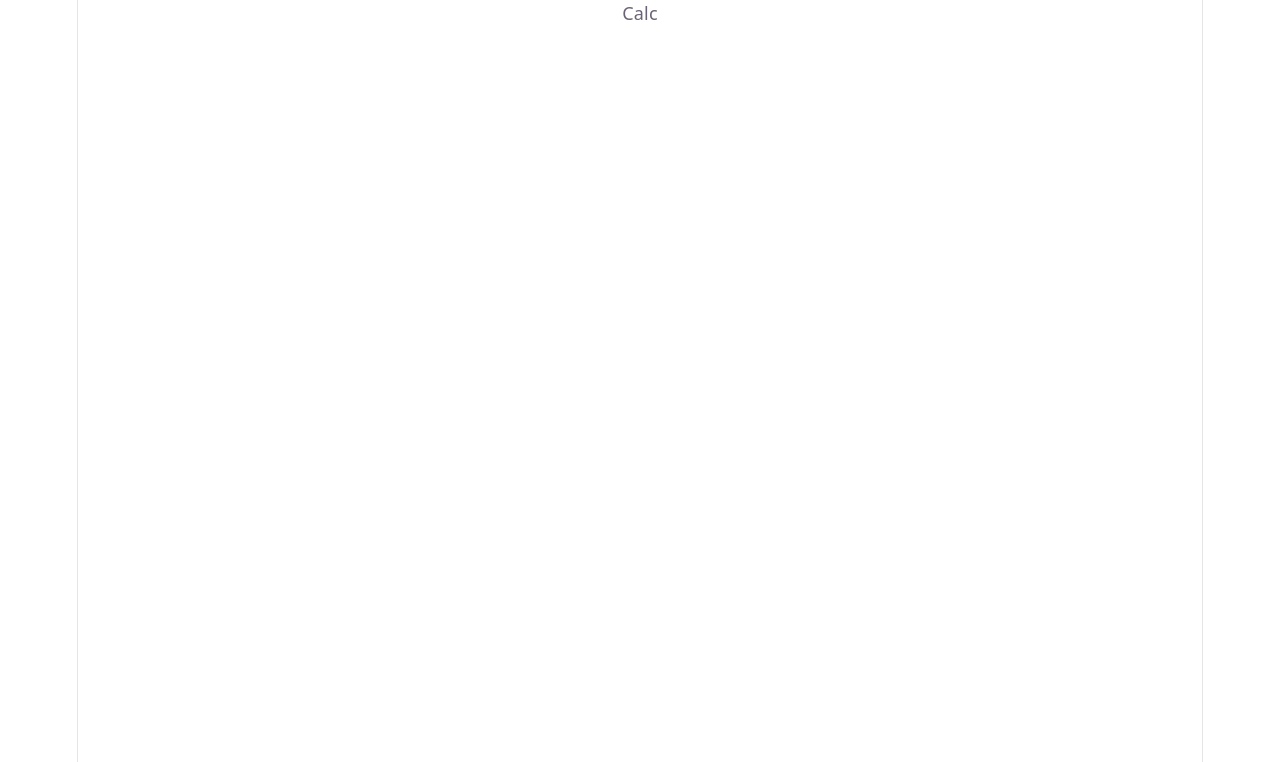
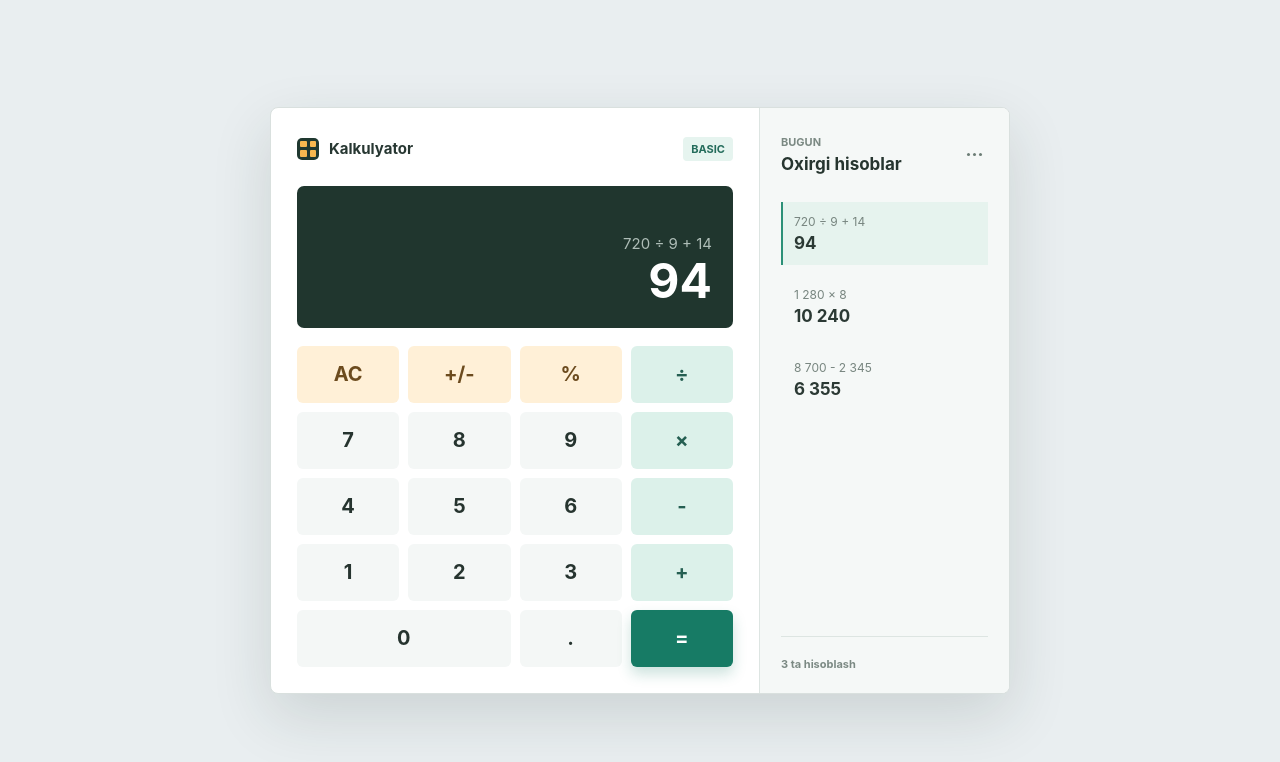
Before and after one commit to Mukhiddin06/Calculator, a React (Vite) app: page / in a window 1280 px wide. Shown: the top 762 px of the page. Built offline with nearby package versions, Linux system fonts and the light colour scheme.

Commit message:
create Ui

```diff
--- a/index.html
+++ b/index.html
@@ -4,7 +4,7 @@
     <meta charset="UTF-8" />
     <link rel="icon" type="image/svg+xml" href="/favicon.svg" />
     <meta name="viewport" content="width=device-width, initial-scale=1.0" />
-    <title>calculatordemo</title>
+    <title>CalculatorMB</title>
   </head>
   <body>
     <div id="root"></div>
--- a/src/App.tsx
+++ b/src/App.tsx
@@ -1,7 +1,92 @@
+const keypad = [
+  { label: 'AC', tone: 'utility' },
+  { label: '+/-', tone: 'utility' },
+  { label: '%', tone: 'utility' },
+  { label: '&divide;', tone: 'operator' },
+  { label: '7', tone: 'number' },
+  { label: '8', tone: 'number' },
+  { label: '9', tone: 'number' },
+  { label: '&times;', tone: 'operator' },
+  { label: '4', tone: 'number' },
+  { label: '5', tone: 'number' },
+  { label: '6', tone: 'number' },
+  { label: '-', tone: 'operator' },
+  { label: '1', tone: 'number' },
+  { label: '2', tone: 'number' },
+  { label: '3', tone: 'number' },
+  { label: '+', tone: 'operator' },
+  { label: '0', tone: 'number zero' },
+  { label: '.', tone: 'number' },
+  { label: '=', tone: 'equals' },
+]
 
 const App = () => {
   return (
-    <div>Calc</div>
+    <main className="workspace">
+      <section className="calculator" aria-label="Kalkulyator interfeysi">
+        <div className="calculator-main">
+          <header className="calculator-header">
+            <div className="brand">
+              <span className="brand-mark" aria-hidden="true">
+                <i />
+                <i />
+                <i />
+                <i />
+              </span>
+              <span>Kalkulyator</span>
+            </div>
+            <span className="mode-label">BASIC</span>
+          </header>
+
+          <div className="display" aria-live="polite">
+            <p className="expression">720 &divide; 9 + 14</p>
+            <p className="result">94</p>
+          </div>
+
+          <div className="keypad" aria-label="Kalkulyator tugmalari">
+            {keypad.map((key) => (
+              <button
+                className={`key ${key.tone}`}
+                key={key.label}
+                type="button"
+                dangerouslySetInnerHTML={{ __html: key.label }}
+              />
+            ))}
+          </div>
+        </div>
+
+        <aside className="history" aria-label="Oxirgi hisoblar">
+          <div className="history-header">
+            <div>
+              <p className="eyebrow">BUGUN</p>
+              <h1>Oxirgi hisoblar</h1>
+            </div>
+            <button className="more-button" type="button" aria-label="Tarix menyusi">
+              <span />
+              <span />
+              <span />
+            </button>
+          </div>
+
+          <div className="history-list">
+            <article className="history-item active">
+              <p>720 &divide; 9 + 14</p>
+              <strong>94</strong>
+            </article>
+            <article className="history-item">
+              <p>1 280 &times; 8</p>
+              <strong>10 240</strong>
+            </article>
+            <article className="history-item">
+              <p>8 700 - 2 345</p>
+              <strong>6 355</strong>
+            </article>
+          </div>
+
+          <p className="history-footnote">3 ta hisoblash</p>
+        </aside>
+      </section>
+    </main>
   )
 }
 
--- a/src/index.css
+++ b/src/index.css
@@ -1,96 +1,326 @@
 :root {
-  --text: #6b6375;
-  --text-h: #08060d;
-  --bg: #fff;
-  --border: #e5e4e7;
-  --code-bg: #f4f3ec;
-  --accent: #aa3bff;
-  --accent-bg: rgba(170, 59, 255, 0.1);
-  --accent-border: rgba(170, 59, 255, 0.5);
-  --social-bg: rgba(244, 243, 236, 0.5);
-  --shadow:
-    rgba(0, 0, 0, 0.1) 0 10px 15px -3px, rgba(0, 0, 0, 0.05) 0 4px 6px -2px;
-
-  --sans: system-ui, 'Segoe UI', Roboto, sans-serif;
-  --heading: system-ui, 'Segoe UI', Roboto, sans-serif;
-  --mono: ui-monospace, Consolas, monospace;
-
-  font: 18px/145% var(--sans);
-  letter-spacing: 0.18px;
-  color-scheme: light dark;
-  color: var(--text);
-  background: var(--bg);
+  font-family: Inter, ui-sans-serif, system-ui, -apple-system, BlinkMacSystemFont, "Segoe UI", sans-serif;
+  color: #1b2925;
+  background: #e9eef0;
   font-synthesis: none;
   text-rendering: optimizeLegibility;
   -webkit-font-smoothing: antialiased;
   -moz-osx-font-smoothing: grayscale;
-
-  @media (max-width: 1024px) {
-    font-size: 16px;
-  }
 }
 
-@media (prefers-color-scheme: dark) {
-  :root {
-    --text: #9ca3af;
-    --text-h: #f3f4f6;
-    --bg: #16171d;
-    --border: #2e303a;
-    --code-bg: #1f2028;
-    --accent: #c084fc;
-    --accent-bg: rgba(192, 132, 252, 0.15);
-    --accent-border: rgba(192, 132, 252, 0.5);
-    --social-bg: rgba(47, 48, 58, 0.5);
-    --shadow:
-      rgba(0, 0, 0, 0.4) 0 10px 15px -3px, rgba(0, 0, 0, 0.25) 0 4px 6px -2px;
-  }
-
-  #social .button-icon {
-    filter: invert(1) brightness(2);
-  }
-}
-
-#root {
-  width: 1126px;
-  max-width: 100%;
-  margin: 0 auto;
-  text-align: center;
-  border-inline: 1px solid var(--border);
-  min-height: 100svh;
-  display: flex;
-  flex-direction: column;
+* {
   box-sizing: border-box;
 }
 
 body {
+  min-width: 320px;
   margin: 0;
 }
 
-h1,
-h2 {
-  font-family: var(--heading);
-  font-weight: 500;
-  color: var(--text-h);
+button {
+  font: inherit;
 }
 
-h1 {
-  font-size: 56px;
-  letter-spacing: -1.68px;
-  margin: 32px 0;
-  @media (max-width: 1024px) {
-    font-size: 36px;
-    margin: 20px 0;
+#root {
+  min-height: 100svh;
+}
+
+.workspace {
+  min-height: 100svh;
+  display: grid;
+  place-items: center;
+  padding: 32px;
+}
+
+.calculator {
+  width: min(100%, 740px);
+  display: grid;
+  grid-template-columns: minmax(320px, 1fr) 250px;
+  overflow: hidden;
+  background: #ffffff;
+  border: 1px solid #d9e0de;
+  border-radius: 8px;
+  box-shadow: 0 22px 60px rgba(30, 48, 42, 0.14);
+}
+
+.calculator-main {
+  padding: 26px;
+}
+
+.calculator-header,
+.history-header,
+.brand {
+  display: flex;
+  align-items: center;
+}
+
+.calculator-header {
+  justify-content: space-between;
+  min-height: 30px;
+  margin-bottom: 22px;
+}
+
+.brand {
+  gap: 10px;
+  color: #273732;
+  font-size: 15px;
+  font-weight: 700;
+}
+
+.brand-mark {
+  width: 22px;
+  height: 22px;
+  display: grid;
+  grid-template-columns: repeat(2, 1fr);
+  gap: 3px;
+  padding: 3px;
+  background: #1f3830;
+  border-radius: 5px;
+}
+
+.brand-mark i {
+  display: block;
+  background: #f7b74f;
+  border-radius: 1px;
+}
+
+.mode-label,
+.eyebrow,
+.history-footnote {
+  margin: 0;
+  color: #7b8983;
+  font-size: 11px;
+  font-weight: 700;
+  letter-spacing: 0;
+}
+
+.mode-label {
+  padding: 5px 8px;
+  color: #246c5b;
+  background: #e6f4ef;
+  border-radius: 4px;
+}
+
+.display {
+  min-height: 142px;
+  display: flex;
+  flex-direction: column;
+  align-items: flex-end;
+  justify-content: flex-end;
+  padding: 20px 21px;
+  margin-bottom: 18px;
+  color: #f7faf9;
+  background: #20362e;
+  border-radius: 7px;
+}
+
+.expression,
+.result {
+  margin: 0;
+  text-align: right;
+}
+
+.expression {
+  min-height: 20px;
+  color: #aebdb7;
+  font-size: 15px;
+}
+
+.result {
+  max-width: 100%;
+  overflow: hidden;
+  color: #ffffff;
+  font-size: 48px;
+  font-weight: 650;
+  line-height: 1.12;
+  text-overflow: ellipsis;
+}
+
+.keypad {
+  display: grid;
+  grid-template-columns: repeat(4, minmax(0, 1fr));
+  gap: 9px;
+}
+
+.key {
+  height: 57px;
+  padding: 0;
+  border: 1px solid transparent;
+  border-radius: 6px;
+  cursor: pointer;
+  font-size: 20px;
+  font-weight: 650;
+  transition: transform 140ms ease, box-shadow 140ms ease, background 140ms ease;
+}
+
+.key:hover {
+  transform: translateY(-1px);
+}
+
+.key:active {
+  transform: translateY(0);
+}
+
+.number {
+  color: #26342f;
+  background: #f4f7f6;
+}
+
+.number:hover {
+  background: #e9efed;
+}
+
+.utility {
+  color: #6c4b1e;
+  background: #fff0d7;
+}
+
+.utility:hover {
+  background: #ffe6bd;
+}
+
+.operator {
+  color: #255f52;
+  background: #dcf1ea;
+}
+
+.operator:hover {
+  background: #c9e9df;
+}
+
+.equals {
+  color: #ffffff;
+  background: #177b65;
+  box-shadow: 0 7px 14px rgba(23, 123, 101, 0.22);
+}
+
+.equals:hover {
+  background: #116b57;
+}
+
+.zero {
+  grid-column: span 2;
+}
+
+.history {
+  min-width: 0;
+  display: flex;
+  flex-direction: column;
+  padding: 27px 21px 22px;
+  background: #f5f8f7;
+  border-left: 1px solid #dde5e2;
+}
+
+.history-header {
+  justify-content: space-between;
+  gap: 12px;
+}
+
+.history h1 {
+  margin: 5px 0 0;
+  color: #26352f;
+  font-size: 17px;
+  font-weight: 700;
+  line-height: 1.25;
+}
+
+.more-button {
+  width: 28px;
+  height: 28px;
+  display: inline-flex;
+  align-items: center;
+  justify-content: center;
+  gap: 3px;
+  padding: 0;
+  color: #6c7d76;
+  background: transparent;
+  border: 0;
+  border-radius: 4px;
+  cursor: pointer;
+}
+
+.more-button:hover {
+  background: #e7eeeb;
+}
+
+.more-button span {
+  width: 3px;
+  height: 3px;
+  display: block;
+  background: currentColor;
+  border-radius: 50%;
+}
+
+.history-list {
+  display: grid;
+  gap: 10px;
+  margin-top: 27px;
+}
+
+.history-item {
+  padding: 12px 11px;
+  border-left: 2px solid transparent;
+}
+
+.history-item.active {
+  background: #e6f3ee;
+  border-left-color: #2b9077;
+}
+
+.history-item p,
+.history-item strong {
+  display: block;
+  margin: 0;
+  overflow: hidden;
+  text-overflow: ellipsis;
+  white-space: nowrap;
+}
+
+.history-item p {
+  color: #77857f;
+  font-size: 12px;
+}
+
+.history-item strong {
+  margin-top: 4px;
+  color: #2b3934;
+  font-size: 17px;
+  font-weight: 700;
+}
+
+.history-footnote {
+  margin-top: auto;
+  padding-top: 20px;
+  border-top: 1px solid #dde5e2;
+}
+
+@media (max-width: 680px) {
+  .workspace {
+    padding: 16px;
+  }
+
+  .calculator {
+    grid-template-columns: 1fr;
+    max-width: 430px;
+  }
+
+  .calculator-main {
+    padding: 20px;
+  }
+
+  .history {
+    display: none;
+  }
+
+  .display {
+    min-height: 126px;
+  }
+
+  .result {
+    font-size: 42px;
+  }
+
+  .key {
+    height: 54px;
   }
 }
-h2 {
-  font-size: 24px;
-  line-height: 118%;
-  letter-spacing: -0.24px;
-  margin: 0 0 8px;
-  @media (max-width: 1024px) {
-    font-size: 20px;
-  }
-}
-p {
-  margin: 0;
-}
```
